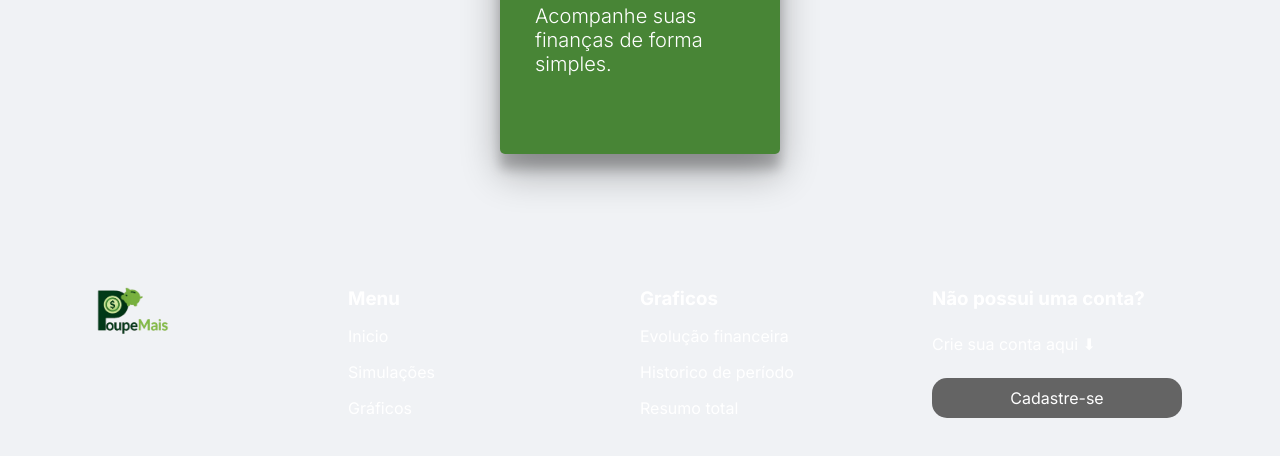
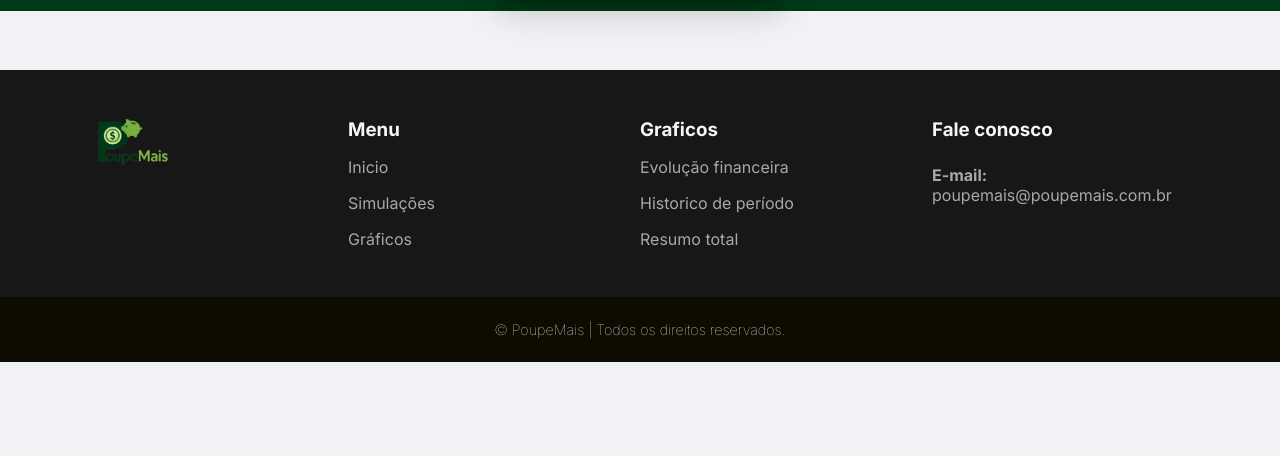
Before and after one commit to Jonathan-Developer1/PoupeMais, a website: page public/index.html in a window 1280 px wide. Shown: the part 1418-1874 px from the top of the page. After the commit the page ends 1780 px from the top, so only its background shows below. Drawn offline with Linux system fonts and the light colour scheme.

Commit message:
Revisando o index

```diff
--- a/public/css/index.css
+++ b/public/css/index.css
@@ -251,7 +251,7 @@ a {
     }
 }
 
-<<<<<<< HEAD
+
 @media (max-width: 1389px) {
 
     /* INTRODUÇÃO */
@@ -512,7 +512,7 @@ a {
         margin-left: 10px;
     }
 }
-=======
+
 /* ------------FOOTER------------- */
 
 
@@ -689,4 +689,3 @@ a {
       padding: 3rem 2rem;
   }
 }
->>>>>>> 2eca26ed5c4fe9c48ab6c185003390659d0181ab
--- a/public/index.html
+++ b/public/index.html
@@ -143,16 +143,10 @@
                 </ul>
 
                 <div id="footer_subscribe">
-                    <h3>Não possui uma conta?</h3>
+                    <h3>Fale conosco</h3>
                     <p>
-                        Crie sua conta aqui ⬇
+                       <strong>E-mail:</strong> poupemais@poupemais.com.br
                     </p>
-
-                    <div class="btn-footer">
-                        <p>
-                            <a href="cadastrarUsuario">Cadastre-se</a>
-                        </p>
-                    </div>
                 </div>
             </div>
             <div id="footer_copyright">
@@ -162,17 +156,7 @@
         </footer>
     </div>
 
-<<<<<<< HEAD
-    <script>
-        const btnMenu = document.getElementById("btnMenu");
-        const menu = document.querySelector(".menu");
 
-        btnMenu.addEventListener("click", () => {
-            menu.classList.toggle("show");
-        });
-    </script>
-=======
->>>>>>> 2eca26ed5c4fe9c48ab6c185003390659d0181ab
 </body>
 
 </html>
```
